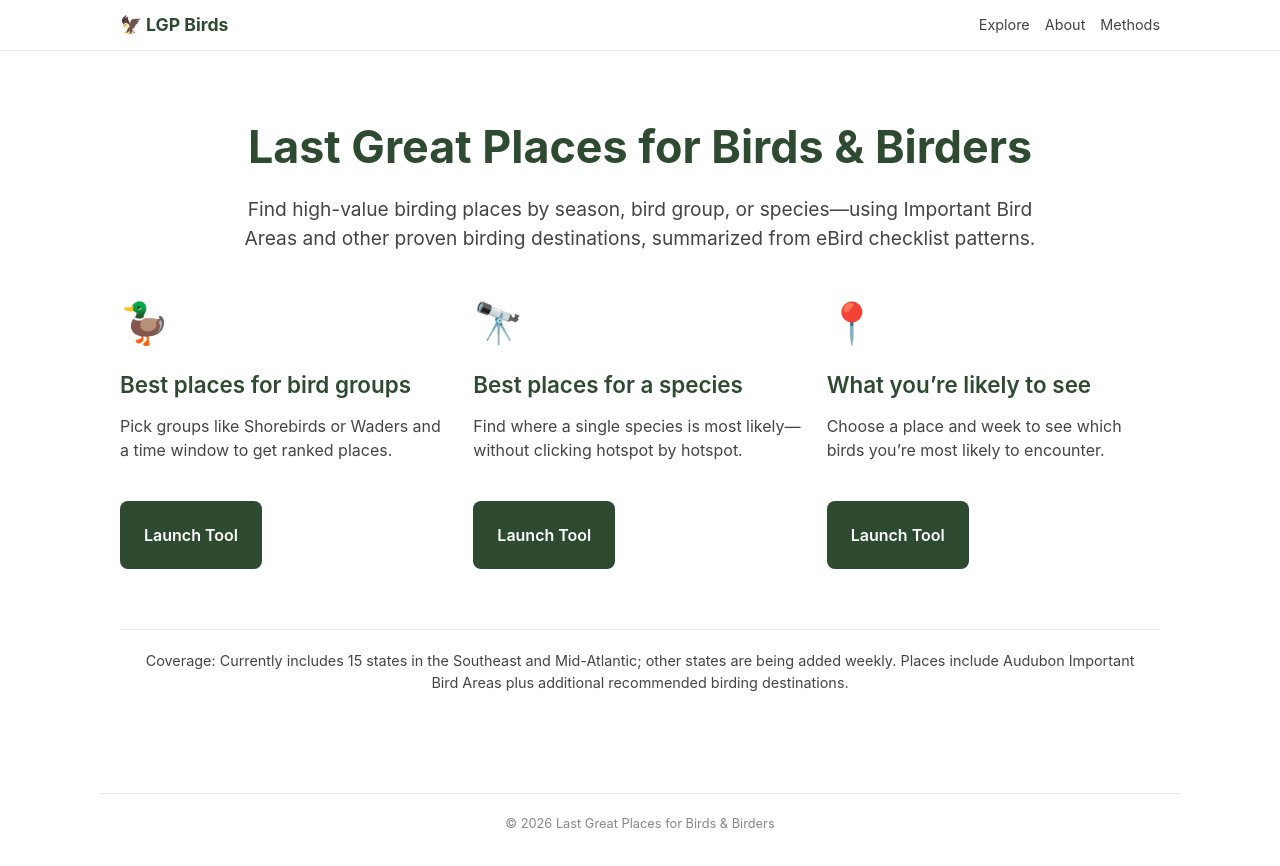
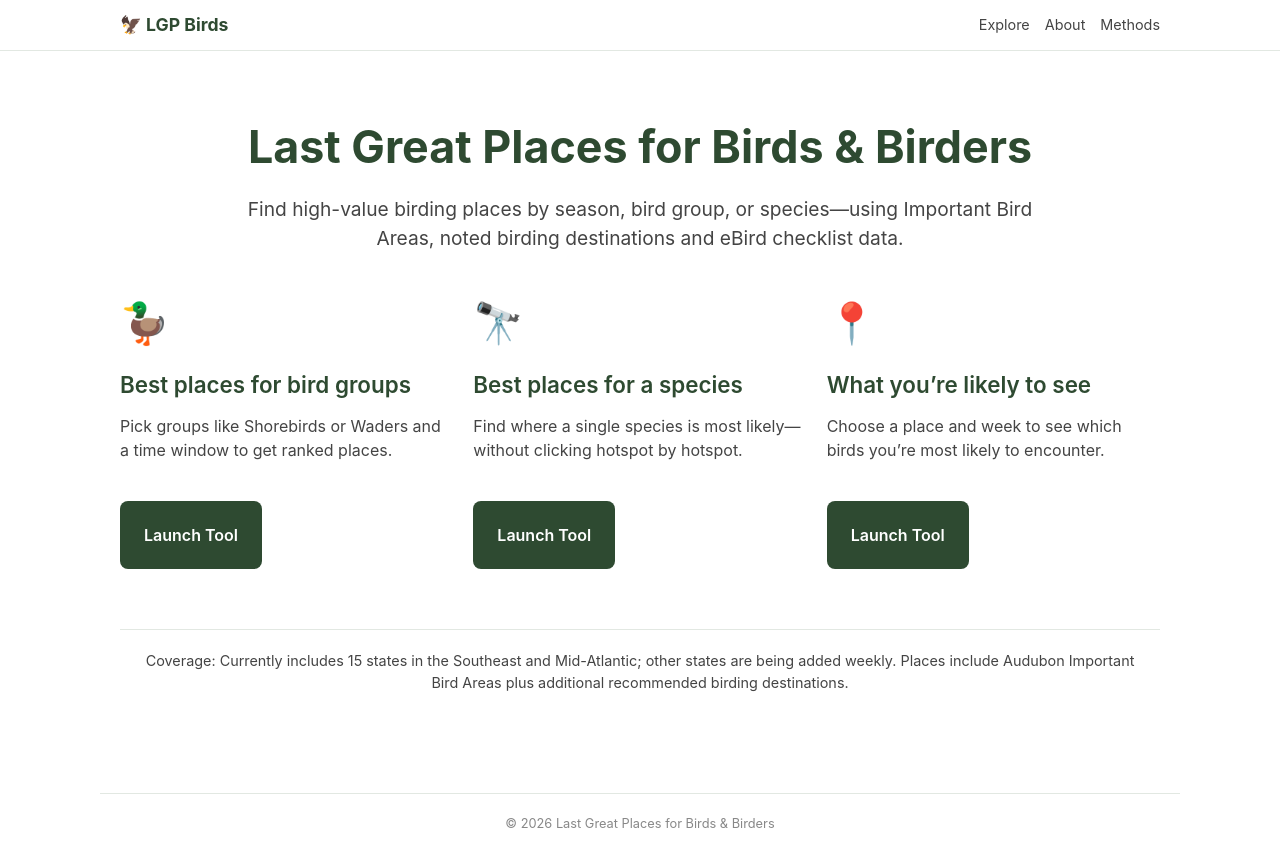
Before and after one commit to lastgreatplaces/LGP-Birds, a Next.js app: page / in a window 1280 px wide. Shown: the top 866 px of the page. Built offline with nearby package versions, Linux system fonts and the light colour scheme.

Commit message:
Update page.tsx

```diff
--- a/app/page.tsx
+++ b/app/page.tsx
@@ -27,8 +27,7 @@ export default function HomePage() {
       <header style={{ marginTop: '50px', marginBottom: '40px', textAlign: 'center' }}>
         <h1 style={{ fontSize: '2.8rem' }}>Last Great Places for Birds & Birders</h1>
         <p style={{ fontSize: '1.2rem', maxWidth: '800px', margin: '20px auto', color: '#444' }}>
-          Find high-value birding places by season, bird group, or species—using Important Bird Areas
-          and other proven birding destinations, summarized from eBird checklist patterns.
+          Find high-value birding places by season, bird group, or species—using Important Bird Areas, noted birding destinations and eBird checklist data.
         </p>
       </header>
 
```
